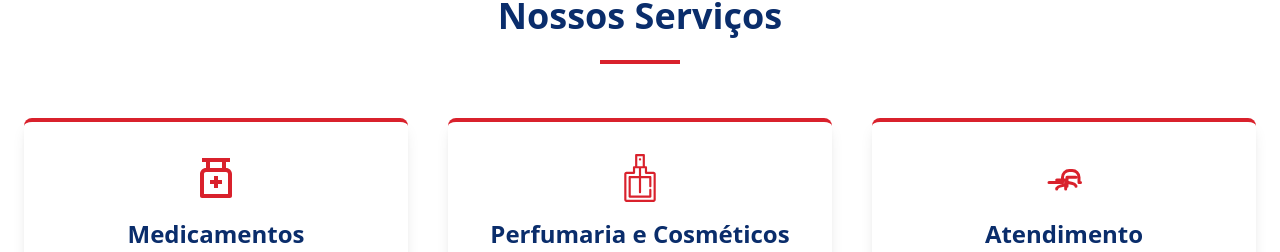
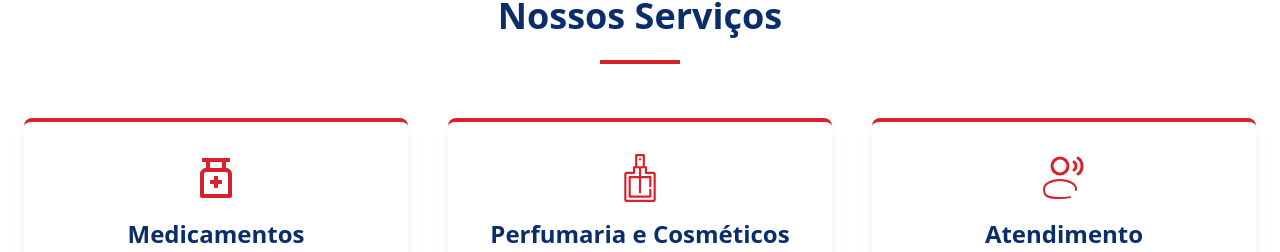
Before and after one commit to UnicoContato/droga-rede-japaraiba-dominio, a plain HTML site: page index.html in a window 1280 px wide. Shown: the part 1842-2094 px from the top of the page. Drawn offline with nearby package versions, Linux system fonts and the light colour scheme.

Commit message:
mudanças no design do svg de atendimentos

```diff
--- a/index.html
+++ b/index.html
@@ -108,8 +108,11 @@
                         <p class="text-gray-600">As melhores marcas em produtos de higiene pessoal, cosméticos e perfumaria.</p>
                     </div>
                     <div class="bg-white p-8 rounded-lg shadow-lg border-t-4 border-primary">
-                        <svg class="w-12 h-12 text-primary mx-auto mb-4" xmlns="http://www.w3.org/2000/svg" fill="none" viewBox="0 0 24 24" stroke-width="1.5" stroke="currentColor">
-                            <path stroke-linecap="round" stroke-linejoin="round" d="M19.5 14.25v-2.625a3.375 3.375 0 0 0-3.375-3.375h-1.5a3.375 3.375 0 0 0-3.375 3.375v2.625m9 0H19.5m-9 0H4.5m9 0v.006c0 .117-.038.23-.106.318a2.25 2.25 0 0 1-1.604 1.06l-1.736.434a2.25 2.25 0 0 0-1.604 1.06c-.068.088-.106.2-.106.318v.006m4.5-4.5h-4.5m4.5 0v4.5m0-4.5v.006c0 .117.038.23.106.318a2.25 2.25 0 0 0 1.604 1.06l1.736.434a2.25 2.25 0 0 1 1.604 1.06c.068.088.106.2.106.318v.006m-4.5-4.5h4.5m-4.5 0v4.5" />
+                        <svg class="w-12 h-12 text-primary mx-auto mb-4" viewBox="0 0 24 24" fill="none" xmlns="http://www.w3.org/2000/svg">
+                            <circle cx="10" cy="6" r="4" stroke="currentColor" stroke-width="1.5"/>
+                            <path d="M19 2C19 2 21 3.2 21 6C21 8.8 19 10 19 10" stroke="currentColor" stroke-width="1.5" stroke-linecap="round"/>
+                            <path d="M17 4C17 4 18 4.6 18 6C18 7.4 17 8 17 8" stroke="currentColor" stroke-width="1.5" stroke-linecap="round"/>
+                            <path d="M17.9975 18C18 17.8358 18 17.669 18 17.5C18 15.0147 14.4183 13 10 13C5.58172 13 2 15.0147 2 17.5C2 19.9853 2 22 10 22C12.231 22 13.8398 21.8433 15 21.5634" stroke="currentColor" stroke-width="1.em" stroke-linecap="round"/>
                         </svg>
                         <h3 class="text-2xl font-bold text-secondary mb-3">Atendimento Farmacêutico</h3>
                         <p class="text-gray-600">Equipe qualificada e pronta para tirar suas dúvidas e oferecer o melhor atendimento.</p>
```
